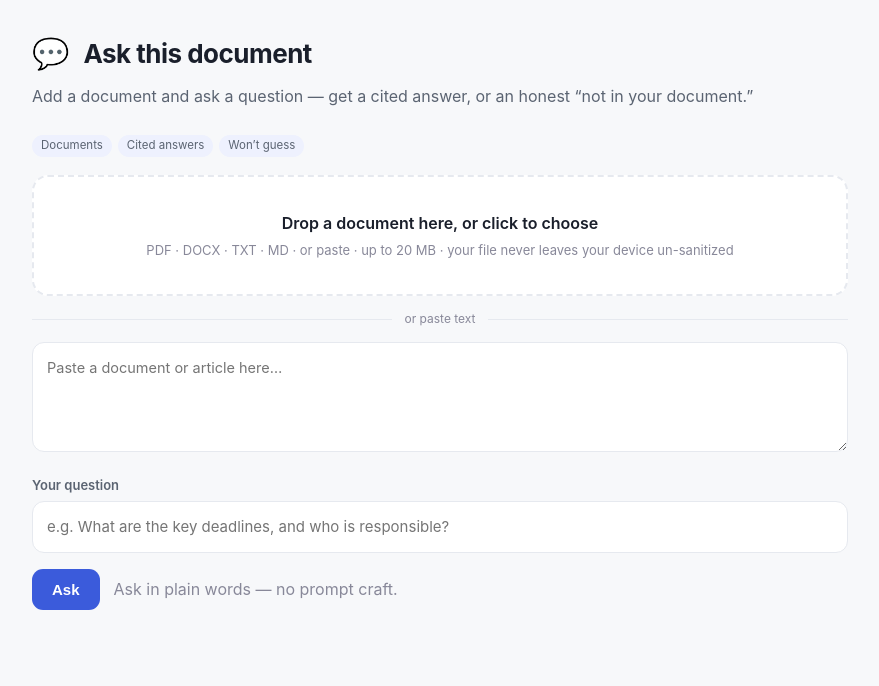
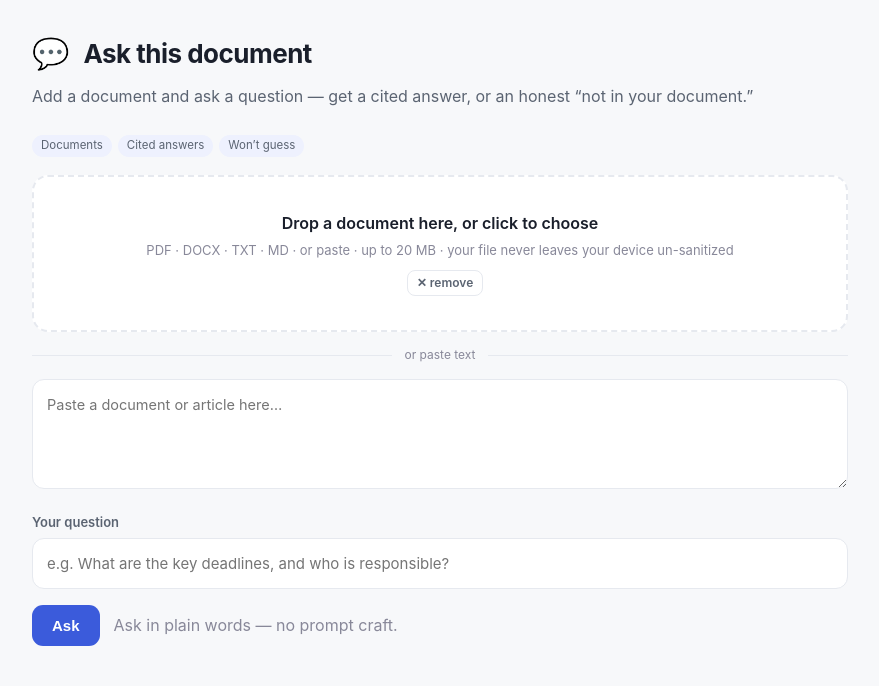
Before and after one commit to tjromack/project-suver, a FastAPI app: page /t/copilot in a window 1280 px wide. Shown: the part 69-755 px from the top of the page, without its empty margins (200-1079 px from the left). Run offline with FastAPI, Linux system fonts and the light colour scheme.

Commit message:
UX (Trevor 8/5 re-demo): add a "✕ remove" control to clear a chosen file without re-uploading
The drop zone only let you replace a file by dropping another; now the filename shows a small "✕ remove"
button that clears the file input (stopPropagation so it doesn't reopen the picker). Small "oops, not that
one" affordance. No test change (57 green).

Co-Authored-By: Claude Opus 4.8 <noreply@anthropic.com>

```diff
--- a/app/shell/templates/tool.html
+++ b/app/shell/templates/tool.html
@@ -12,7 +12,11 @@
   .drop.hot{border-color:var(--accent);background:var(--accent-soft)}
   .drop .big{font-size:16px;font-weight:600}
   .drop .sub{color:var(--faint);font-size:13px;margin-top:4px}
-  .drop .file{margin-top:10px;color:var(--accent);font-weight:600;font-size:14px}
+  .drop .file{margin-top:10px;color:var(--accent);font-weight:600;font-size:14px;
+    display:inline-flex;align-items:center;gap:10px}
+  .clearfile{appearance:none;border:1px solid var(--line);background:var(--panel);color:var(--muted);
+    font:inherit;font-size:12px;font-weight:600;padding:3px 9px;border-radius:8px;cursor:pointer}
+  .clearfile:hover{border-color:var(--accent);color:var(--accent)}
   .or{display:flex;align-items:center;gap:12px;color:var(--faint);font-size:12px;margin:14px 0}
   .or::before,.or::after{content:"";height:1px;background:var(--line);flex:1}
   textarea{width:100%;min-height:110px;resize:vertical;padding:14px;border-radius:12px;
@@ -51,7 +55,10 @@
       <input type="file" name="file" id="file" accept=".pdf,.docx,.txt,.md,.markdown,.text" hidden>
       <div class="big">Drop a document here, or click to choose</div>
       <div class="sub">{{ tool.accepts }} · up to 20&nbsp;MB · your file never leaves your device un-sanitized</div>
-      <div class="file" id="filename" hidden></div>
+      <div class="file" id="filename" hidden>
+        <span id="fname-text"></span>
+        <button type="button" class="clearfile" id="clearfile" aria-label="Remove this file">✕ remove</button>
+      </div>
     </label>
 
     <div class="or">or paste text</div>
@@ -85,11 +92,14 @@
     (function(){
       const form=document.getElementById('toolform'), drop=document.getElementById('drop'),
             file=document.getElementById('file'), fname=document.getElementById('filename'),
+            fnameText=document.getElementById('fname-text'), clearBtn=document.getElementById('clearfile'),
             paste=document.getElementById('paste'), result=document.getElementById('result'),
             go=document.getElementById('go');
-      function showName(){ if(file.files.length){ fname.hidden=false; fname.textContent='📄 '+file.files[0].name; }
-                           else { fname.hidden=true; } }
+      function showName(){ if(file.files.length){ fname.hidden=false; fnameText.textContent='📄 '+file.files[0].name; }
+                           else { fname.hidden=true; fnameText.textContent=''; } }
       file.addEventListener('change',showName);
+      // "✕ remove" clears the chosen file without needing to pick another; don't let the click reopen the picker.
+      clearBtn.addEventListener('click',ev=>{ ev.preventDefault(); ev.stopPropagation(); file.value=''; showName(); });
       ['dragenter','dragover'].forEach(e=>drop.addEventListener(e,ev=>{ev.preventDefault();drop.classList.add('hot');}));
       ['dragleave','drop'].forEach(e=>drop.addEventListener(e,ev=>{ev.preventDefault();drop.classList.remove('hot');}));
       drop.addEventListener('drop',ev=>{ if(ev.dataTransfer.files.length){ file.files=ev.dataTransfer.files; showName(); }});
```
